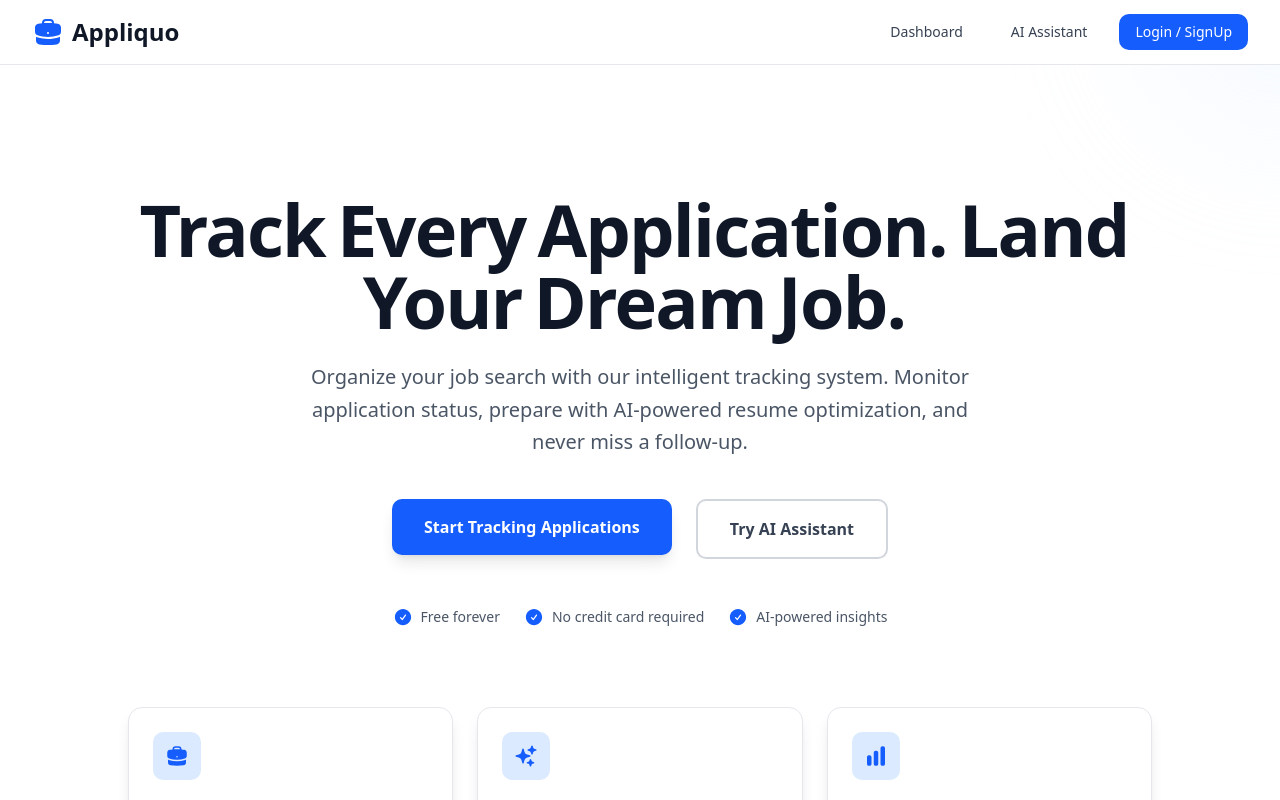
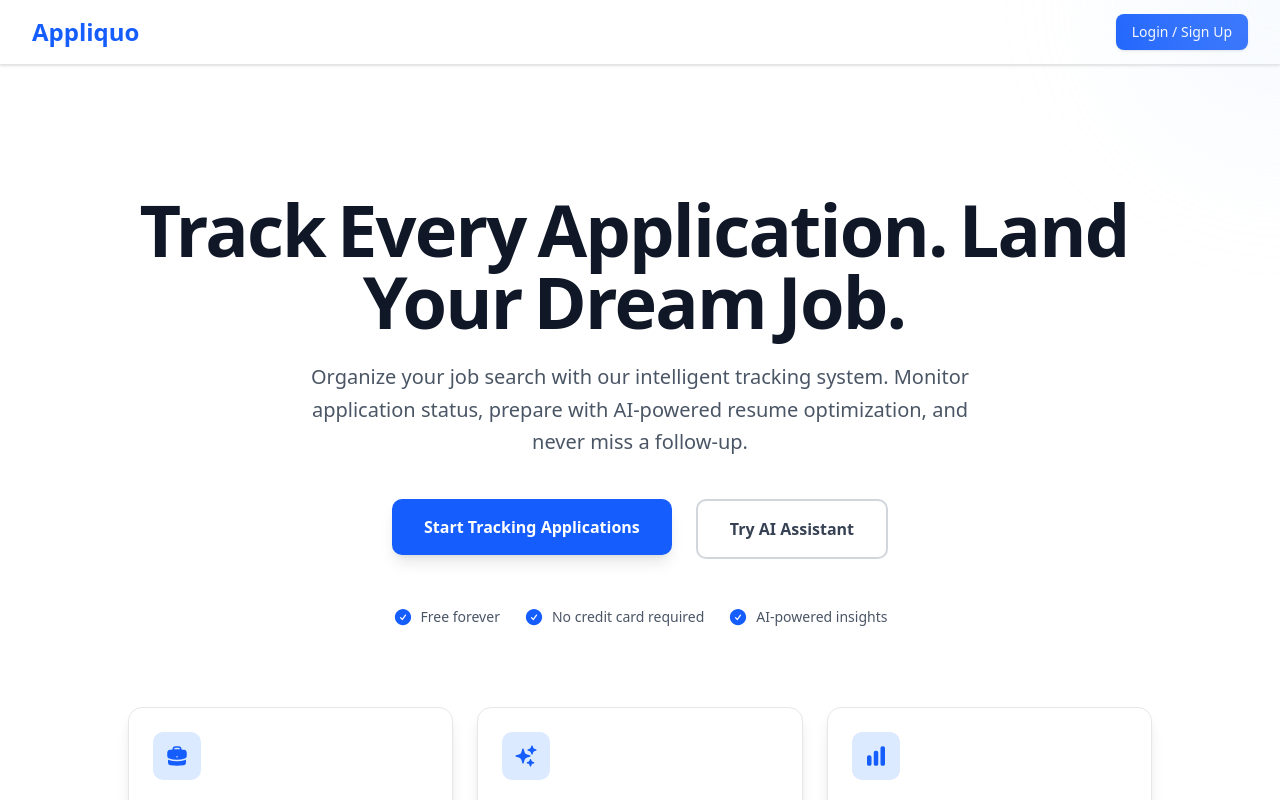
Before and after one commit to devansh-jagtap/Appliquo, a React (Vite) app: page / in a window 1280 px wide. Shown: the top 800 px of the page. Built offline with nearby package versions, Linux system fonts and the light colour scheme; no server answers.

Commit message:
here is the logout and login button corrected

```diff
--- a/src/App.jsx
+++ b/src/App.jsx
@@ -8,10 +8,28 @@ import HeroSectionOne from "./components/hero-section-demo-1";
 import { Layout } from "lucide-react";
 import Auth from "./pages/Auth";
 import { ProtectedRoute } from "./components/ProtectedRoute";
+import { supabase } from "./lib/supabase";
 
 function App() {
+  const [user, setUser] = useState(null);
   // const [applications, setApplications] = useState([]);
   // const isInitialMount = useRef(true);
+
+  useEffect(() => {
+    // Get current user
+    supabase.auth.getSession().then(({ data: { session } }) => {
+      setUser(session?.user ?? null);
+    });
+
+    // Listen for auth changes
+    const {
+      data: { subscription },
+    } = supabase.auth.onAuthStateChange((_event, session) => {
+      setUser(session?.user ?? null);
+    });
+
+    return () => subscription.unsubscribe();
+  }, []);
 
   // useEffect(() => {
   //   const storedApplications = localStorage.getItem("applications");
@@ -72,7 +90,7 @@ function App() {
     // </section>
     <BrowserRouter>
       <Routes>
-        <Route path="/" element={<HeroSectionOne />} />
+        <Route path="/" element={<HeroSectionOne user={user} />} />
         <Route path="/auth" element={<Auth />} />
         <Route
           path="/dashboard"
--- a/src/components/Navbar.jsx
+++ b/src/components/Navbar.jsx
@@ -23,7 +23,7 @@ export default function Navbar({ user }) {
 
           {/* Navigation Links */}
           <div className="flex items-center space-x-4">
-            {user && (
+            {user ? (
               <>
                 <Link
                   to="/dashboard"
@@ -51,6 +51,12 @@ export default function Navbar({ user }) {
                   Logout
                 </Button>
               </>
+            ) : (
+              <Link to="/auth">
+                <Button className="bg-blue-600 hover:bg-blue-700">
+                  Login / Sign Up
+                </Button>
+              </Link>
             )}
           </div>
         </div>
--- a/src/components/hero-section-demo-1.jsx
+++ b/src/components/hero-section-demo-1.jsx
@@ -7,51 +7,12 @@ import {
   HiBriefcase,
 } from "react-icons/hi2";
 import { Faq } from "./faq";
+import Navbar from "./Navbar";
 
-const Navbar = () => {
-  return (
-    <nav className="relative z-50 border-b border-gray-200 bg-white dark:border-gray-800 dark:bg-gray-900">
-      <div className="mx-auto max-w-7xl px-4 sm:px-6 lg:px-8">
-        <div className="flex h-16 items-center justify-between">
-          <div className="flex items-center gap-2">
-            <HiBriefcase className="h-8 w-8 text-blue-600" />
-            <Link
-              to="/"
-              className="text-2xl font-bold text-gray-900 dark:text-white"
-            >
-              Appliquo
-            </Link>
-          </div>
-          <div className="flex items-center gap-4">
-            <Link
-              to="/dashboard"
-              className="rounded-lg px-4 py-2 text-sm font-medium text-gray-700 transition-colors hover:bg-gray-100 hover:text-gray-900 dark:text-gray-300 dark:hover:bg-gray-800 dark:hover:text-white"
-            >
-              Dashboard
-            </Link>
-            <Link
-              to="/assistant"
-              className="rounded-lg px-4 py-2 text-sm font-medium text-gray-700 transition-colors hover:bg-gray-100 hover:text-gray-900 dark:text-gray-300 dark:hover:bg-gray-800 dark:hover:text-white"
-            >
-              AI Assistant
-            </Link>
-            <Link
-              to="/auth"
-              className="rounded-lg bg-blue-600 px-4 py-2 text-sm font-medium text-white transition-colors hover:bg-blue-700"
-            >
-              Login / SignUp
-            </Link>
-          </div>
-        </div>
-      </div>
-    </nav>
-  );
-};
-
-export default function HeroSectionOne() {
+export default function HeroSectionOne({ user }) {
   return (
     <div className="relative w-full min-h-screen overflow-hidden bg-white dark:bg-gray-900">
-      <Navbar />
+      <Navbar user={user} />
       {/* Decorative elements */}
       <div className="absolute inset-0 overflow-hidden pointer-events-none">
         <div className="absolute -top-40 -right-40 h-80 w-80 rounded-full bg-blue-100 opacity-20 blur-3xl dark:bg-blue-900" />
```
